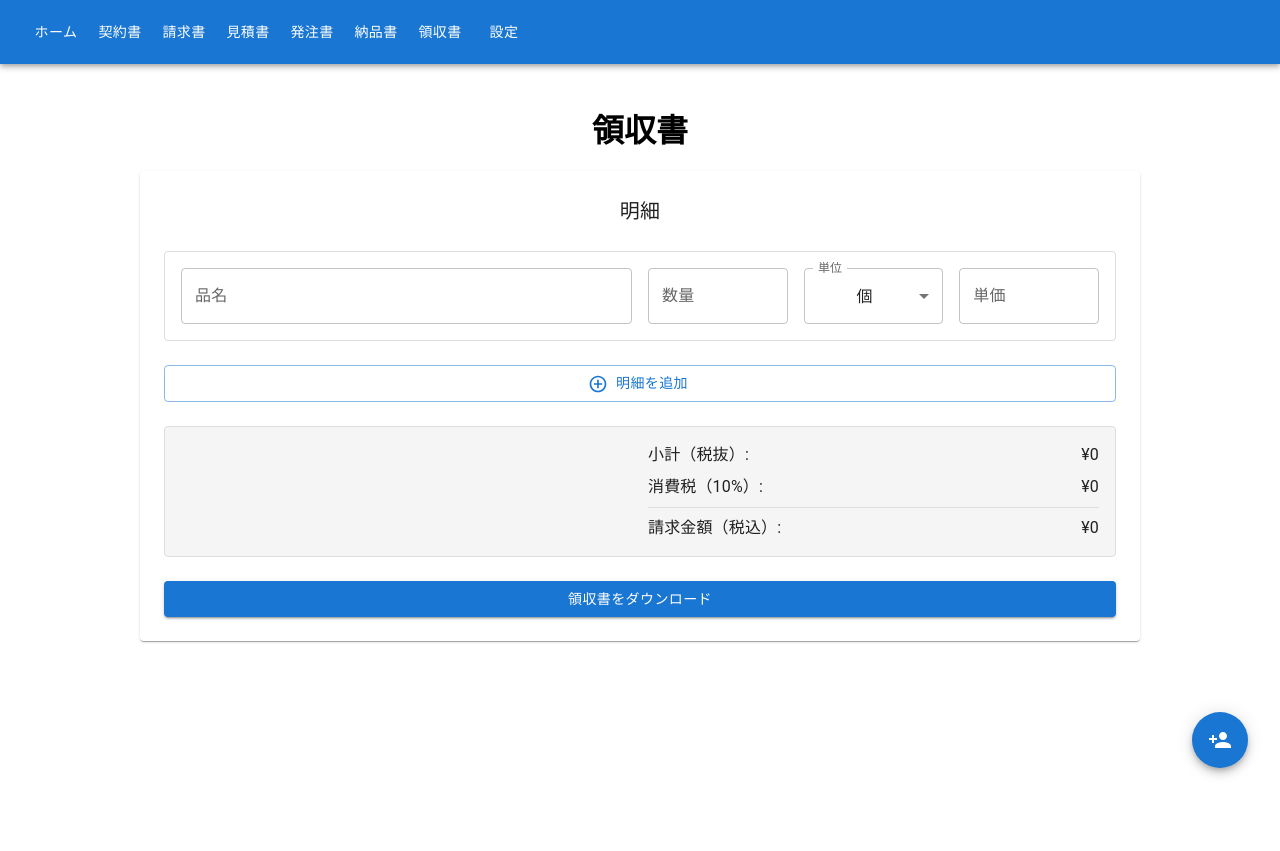
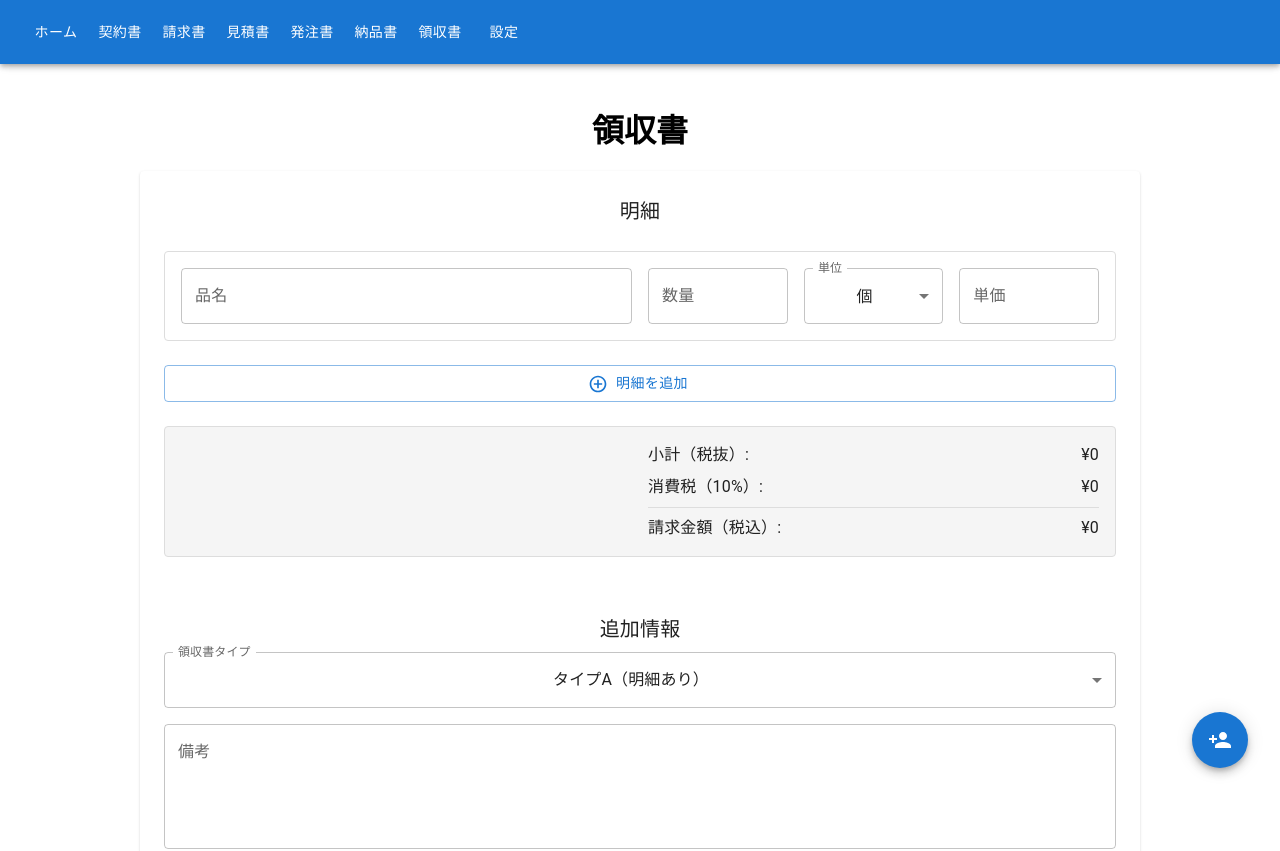
Before and after one commit to syouchan234/reactDoc, a React (Create React App) app: page /Receipt in a window 1280 px wide. Shown: the top 851 px of the page. Before the commit the page ends 800 px from the top, so only its background shows below. Built offline with nearby package versions, Linux system fonts and the light colour scheme.

Commit message:
完成版

```diff
--- a/public/index.html
+++ b/public/index.html
@@ -7,7 +7,7 @@
     <meta name="theme-color" content="#000000" />
     <meta
       name="description"
-      content="Web site created using create-react-app"
+      content="契約書、請求書、発注書、納品書、見積書、領収書の簡単発行ツール"
     />
     <link rel="apple-touch-icon" href="%PUBLIC_URL%/logo192.png" />
     <!--
--- a/src/component/documentForm/DocumentForm.jsx
+++ b/src/component/documentForm/DocumentForm.jsx
@@ -212,7 +212,7 @@ const DocumentForm = ({
                         color="primary"
                         onClick={onSubmit}
                     >
-                        {title}をダウンロード
+                        {title}をエクセルでダウンロード
                     </Button>
                 </Stack>
             </Card>
--- a/src/pages/contract/contract.jsx
+++ b/src/pages/contract/contract.jsx
@@ -712,7 +712,6 @@ const Contract = () => {
             <h1>♡契約書テンプレート作成つーる♡</h1>
             <Card className="contract-card">
                 <Stack spacing={3} padding={3}>
-                    {/* フォームのレイアウトを中央揃えに修正 */}
                     <Box sx={{ display: 'flex', justifyContent: 'center' }}>
                         <Grid container spacing={2} sx={{ maxWidth: 800 }}>
                             <Grid item xs={12} md={6}>
@@ -912,7 +911,7 @@ const Contract = () => {
                         color="primary"
                         onClick={generateContract}
                     >
-                        契約書を生成
+                        ワードでダウンロード
                     </Button>
                     </Stack>
                 </Stack>
--- a/src/pages/delivery/delivery.jsx
+++ b/src/pages/delivery/delivery.jsx
@@ -1,6 +1,7 @@
 import React, { useState } from 'react';
 import DocumentForm from '../../component/documentForm/DocumentForm';
 import ExcelJS from 'exceljs';
+import { TextField, Typography, Box } from '@mui/material';
 
 function Delivery() {
     const [error, setError] = useState(null);
@@ -13,6 +14,7 @@ function Delivery() {
             price: ''
         }
     ]);
+    const [remarks, setRemarks] = useState('');
 
     const handleAddItem = () => {
         if (items.length >= 24) {
@@ -83,6 +85,9 @@ function Delivery() {
                 worksheet.getCell(`K${rowNumber}`).value = Number(item.price);
             });
 
+            // 備考欄を設定
+            worksheet.getCell('D46').value = remarks;
+
             const buffer = await workbook.xlsx.writeBuffer();
             const blob = new Blob([buffer], { type: 'application/vnd.openxmlformats-officedocument.spreadsheetml.sheet' });
             const url = window.URL.createObjectURL(blob);
@@ -98,6 +103,29 @@ function Delivery() {
         }
     };
 
+    // 追加フィールドのコンポーネント
+    const additionalFields = (
+        <Box sx={{ mt: 4 }}>
+            <Typography variant="h6" gutterBottom>
+                追加情報
+            </Typography>
+            <TextField
+                label="備考"
+                value={remarks}
+                onChange={(e) => {
+                    if (e.target.value.length <= 270) {
+                        setRemarks(e.target.value);
+                    }
+                }}
+                multiline
+                rows={4}
+                fullWidth
+                helperText={`${remarks.length}/270文字`}
+                error={remarks.length >= 270}
+            />
+        </Box>
+    );
+
     return (
         <DocumentForm
             title="納品書"
@@ -110,6 +138,7 @@ function Delivery() {
             success={success}
             onErrorClose={() => setError(null)}
             onSuccessClose={() => setSuccess(false)}
+            additionalFields={additionalFields}
         />
     );
 }
--- a/src/pages/estimate/estimate.jsx
+++ b/src/pages/estimate/estimate.jsx
@@ -1,6 +1,7 @@
 import React, { useState } from 'react';
 import DocumentForm from '../../component/documentForm/DocumentForm';
 import ExcelJS from 'exceljs';
+import { TextField, Typography, Box } from '@mui/material';
 
 function Estimate() {
     const [error, setError] = useState(null);
@@ -13,6 +14,8 @@ function Estimate() {
             price: ''
         }
     ]);
+    const [remarks, setRemarks] = useState('');
+    const [expiryDate, setExpiryDate] = useState('');
 
     const handleAddItem = () => {
         if (items.length >= 24) {
@@ -83,6 +86,12 @@ function Estimate() {
                 worksheet.getCell(`K${rowNumber}`).value = Number(item.price);
             });
 
+            // 有効期限を設定
+            worksheet.getCell('F42').value = expiryDate;
+
+            // 備考欄を設定
+            worksheet.getCell('D46').value = remarks;
+
             const buffer = await workbook.xlsx.writeBuffer();
             const blob = new Blob([buffer], { type: 'application/vnd.openxmlformats-officedocument.spreadsheetml.sheet' });
             const url = window.URL.createObjectURL(blob);
@@ -98,6 +107,40 @@ function Estimate() {
         }
     };
 
+    // 追加フィールドのコンポーネント
+    const additionalFields = (
+        <>
+            <Box sx={{ mt: 4 }}>
+                <Typography variant="h6" gutterBottom>
+                    追加情報
+                </Typography>
+                <TextField
+                    label="有効期限"
+                    type="date"
+                    value={expiryDate}
+                    onChange={(e) => setExpiryDate(e.target.value)}
+                    InputLabelProps={{ shrink: true }}
+                    fullWidth
+                    sx={{ mb: 2 }}
+                />
+                <TextField
+                    label="備考"
+                    value={remarks}
+                    onChange={(e) => {
+                        if (e.target.value.length <= 270) {
+                            setRemarks(e.target.value);
+                        }
+                    }}
+                    multiline
+                    rows={4}
+                    fullWidth
+                    helperText={`${remarks.length}/270文字`}
+                    error={remarks.length >= 270}
+                />
+            </Box>
+        </>
+    );
+
     return (
         <DocumentForm
             title="見積書"
@@ -110,6 +153,7 @@ function Estimate() {
             success={success}
             onErrorClose={() => setError(null)}
             onSuccessClose={() => setSuccess(false)}
+            additionalFields={additionalFields}
         />
     );
 }
--- a/src/pages/home/home.jsx
+++ b/src/pages/home/home.jsx
@@ -91,7 +91,7 @@ const Home = () => {
                                         <DescriptionIcon />
                                     </ListItemIcon>
                                     <ListItemText
-                                        primary="見積書・請求書・発注書"
+                                        primary="見積書・請求書・発注書・領収書"
                                         secondary="取引に必要な基本的な書類を作成できます"
                                     />
                                 </ListItem>
--- a/src/pages/order/order.jsx
+++ b/src/pages/order/order.jsx
@@ -1,6 +1,7 @@
 import React, { useState } from 'react';
 import DocumentForm from '../../component/documentForm/DocumentForm';
 import ExcelJS from 'exceljs';
+import { TextField, Typography, Box } from '@mui/material';
 
 function Order() {
     const [error, setError] = useState(null);
@@ -13,6 +14,7 @@ function Order() {
             price: ''
         }
     ]);
+    const [remarks, setRemarks] = useState('');
 
     const handleAddItem = () => {
         if (items.length >= 24) {
@@ -83,6 +85,9 @@ function Order() {
                 worksheet.getCell(`K${rowNumber}`).value = Number(item.price);
             });
 
+            // 備考欄を設定
+            worksheet.getCell('D46').value = remarks;
+
             const buffer = await workbook.xlsx.writeBuffer();
             const blob = new Blob([buffer], { type: 'application/vnd.openxmlformats-officedocument.spreadsheetml.sheet' });
             const url = window.URL.createObjectURL(blob);
@@ -98,6 +103,29 @@ function Order() {
         }
     };
 
+    // 追加フィールドのコンポーネント
+    const additionalFields = (
+        <Box sx={{ mt: 4 }}>
+            <Typography variant="h6" gutterBottom>
+                追加情報
+            </Typography>
+            <TextField
+                label="備考"
+                value={remarks}
+                onChange={(e) => {
+                    if (e.target.value.length <= 270) {
+                        setRemarks(e.target.value);
+                    }
+                }}
+                multiline
+                rows={4}
+                fullWidth
+                helperText={`${remarks.length}/270文字`}
+                error={remarks.length >= 270}
+            />
+        </Box>
+    );
+
     return (
         <DocumentForm
             title="発注書"
@@ -110,6 +138,7 @@ function Order() {
             success={success}
             onErrorClose={() => setError(null)}
             onSuccessClose={() => setSuccess(false)}
+            additionalFields={additionalFields}
         />
     );
 }
--- a/src/pages/receipt/receipt.jsx
+++ b/src/pages/receipt/receipt.jsx
@@ -1,6 +1,15 @@
 import React, { useState } from 'react';
 import DocumentForm from '../../component/documentForm/DocumentForm';
 import ExcelJS from 'exceljs';
+import {
+    TextField,
+    Typography,
+    Box,
+    FormControl,
+    InputLabel,
+    Select,
+    MenuItem,
+} from '@mui/material';
 
 function Receipt() {
     const [error, setError] = useState(null);
@@ -13,6 +22,8 @@ function Receipt() {
             price: ''
         }
     ]);
+    const [remarks, setRemarks] = useState('');
+    const [receiptType, setReceiptType] = useState('A'); // A: 明細あり, B: 明細なし
 
     const handleAddItem = () => {
         if (items.length >= 24) {
@@ -37,9 +48,22 @@ function Receipt() {
         ));
     };
 
+    // 税込金額から税抜金額と消費税を計算
+    const calculateTax = (totalAmount) => {
+        const taxRate = 0.1;
+        const taxExcluded = Math.floor(totalAmount / (1 + taxRate));
+        const tax = totalAmount - taxExcluded;
+        return { taxExcluded, tax };
+    };
+
     const handleDownload = async () => {
         try {
-            const filePath = process.env.PUBLIC_URL + '/template/receipt_typeA_template.xlsx';
+            // テンプレートの選択
+            const templateFile = receiptType === 'A'
+                ? 'receipt_typeA_template.xlsx'
+                : 'receipt_typeB_template.xlsx';
+
+            const filePath = process.env.PUBLIC_URL + '/template/' + templateFile;
             const response = await fetch(filePath);
             if (!response.ok) {
                 throw new Error('テンプレートファイルが見つかりません');
@@ -49,15 +73,15 @@ function Receipt() {
             await workbook.xlsx.load(arrayBuffer);
             const worksheet = workbook.getWorksheet(1);
 
-            // 発行ナンバー入力
-            const No_cell = worksheet.getCell('M2');
-            No_cell.value = 1;
-            // 領収日入力
-            const date_cell = worksheet.getCell('M3');
-            date_cell.value = new Date().toLocaleDateString();
+            const customerInfo = JSON.parse(localStorage.getItem('customerInfo'));
+            const companyInfo = JSON.parse(localStorage.getItem('companyInfo'));
 
-            // 自社情報を設定
-            const companyInfo = JSON.parse(localStorage.getItem('companyInfo'));
+            if (receiptType === 'A') {
+                // タイプA（明細あり）の場合の処理
+                worksheet.getCell('M2').value = 1; // 発行ナンバー
+                worksheet.getCell('M3').value = new Date().toLocaleDateString(); // 領収日
+
+                // 自社情報
                 worksheet.getCell('J5').value = companyInfo.name;
                 worksheet.getCell('J7').value = companyInfo.postcode;
                 worksheet.getCell('J8').value = companyInfo.address;
@@ -66,8 +90,7 @@ function Receipt() {
                 worksheet.getCell('M10').value = companyInfo.fax;
                 worksheet.getCell('J11').value = companyInfo.email;
 
-            // 顧客情報を設定
-            const customerInfo = JSON.parse(localStorage.getItem('customerInfo'));
+                // 顧客情報
                 worksheet.getCell('B5').value = customerInfo.name;
                 worksheet.getCell('B7').value = customerInfo.postcode;
                 worksheet.getCell('D7').value = customerInfo.address;
@@ -82,6 +105,34 @@ function Receipt() {
                     worksheet.getCell(`J${rowNumber}`).value = item.unit;
                     worksheet.getCell(`K${rowNumber}`).value = Number(item.price);
                 });
+
+                // 備考欄
+                worksheet.getCell('D46').value = remarks;
+            } else {
+                // タイプB（明細なし）の場合の処理
+                worksheet.getCell('P4').value = 1; // 発行ナンバー
+                worksheet.getCell('P5').value = new Date().toLocaleDateString(); // 発行日
+
+                // 顧客情報
+                worksheet.getCell('B6').value = customerInfo.name;
+                worksheet.getCell('C8').value = `${customerInfo.postcode} ${customerInfo.address}`;
+                worksheet.getCell('C9').value = customerInfo.department;
+                worksheet.getCell('E9').value = `担当者：${customerInfo.manager}`;
+
+                // 自社情報
+                worksheet.getCell('K23').value = companyInfo.name;
+                worksheet.getCell('K24').value = companyInfo.postcode;
+                worksheet.getCell('K25').value = companyInfo.address;
+                worksheet.getCell('K26').value = companyInfo.building;
+
+                // 合計金額から税額計算
+                const totalAmount = items.reduce((sum, item) => sum + (Number(item.quantity) * Number(item.price)), 0);
+                const { taxExcluded, tax } = calculateTax(totalAmount);
+
+                worksheet.getCell('G24').value = taxExcluded; // 税抜金額
+                worksheet.getCell('G25').value = tax; // 消費税
+                worksheet.getCell('G26').value = totalAmount; // 税込合計
+            }
 
             const buffer = await workbook.xlsx.writeBuffer();
             const blob = new Blob([buffer], { type: 'application/vnd.openxmlformats-officedocument.spreadsheetml.sheet' });
@@ -98,6 +149,40 @@ function Receipt() {
         }
     };
 
+    // 追加フィールドのコンポーネント
+    const additionalFields = (
+        <Box sx={{ mt: 4 }}>
+            <Typography variant="h6" gutterBottom>
+                追加情報
+            </Typography>
+            <FormControl fullWidth sx={{ mb: 2 }}>
+                <InputLabel>領収書タイプ</InputLabel>
+                <Select
+                    value={receiptType}
+                    onChange={(e) => setReceiptType(e.target.value)}
+                    label="領収書タイプ"
+                >
+                    <MenuItem value="A">タイプA（明細あり）</MenuItem>
+                    <MenuItem value="B">タイプB（明細なし）</MenuItem>
+                </Select>
+            </FormControl>
+            <TextField
+                label="備考"
+                value={remarks}
+                onChange={(e) => {
+                    if (e.target.value.length <= 270) {
+                        setRemarks(e.target.value);
+                    }
+                }}
+                multiline
+                rows={4}
+                fullWidth
+                helperText={`${remarks.length}/270文字`}
+                error={remarks.length >= 270}
+            />
+        </Box>
+    );
+
     return (
         <DocumentForm
             title="領収書"
@@ -110,6 +195,7 @@ function Receipt() {
             success={success}
             onErrorClose={() => setError(null)}
             onSuccessClose={() => setSuccess(false)}
+            additionalFields={additionalFields}
         />
     );
 }
```
Also changed, not shown: src/pages/invoice/invoice.jsx (+4 -4 lines), 1 other file (tests, documents, lock files or other folders). Lines whose indentation alone changed are shown as unchanged.
